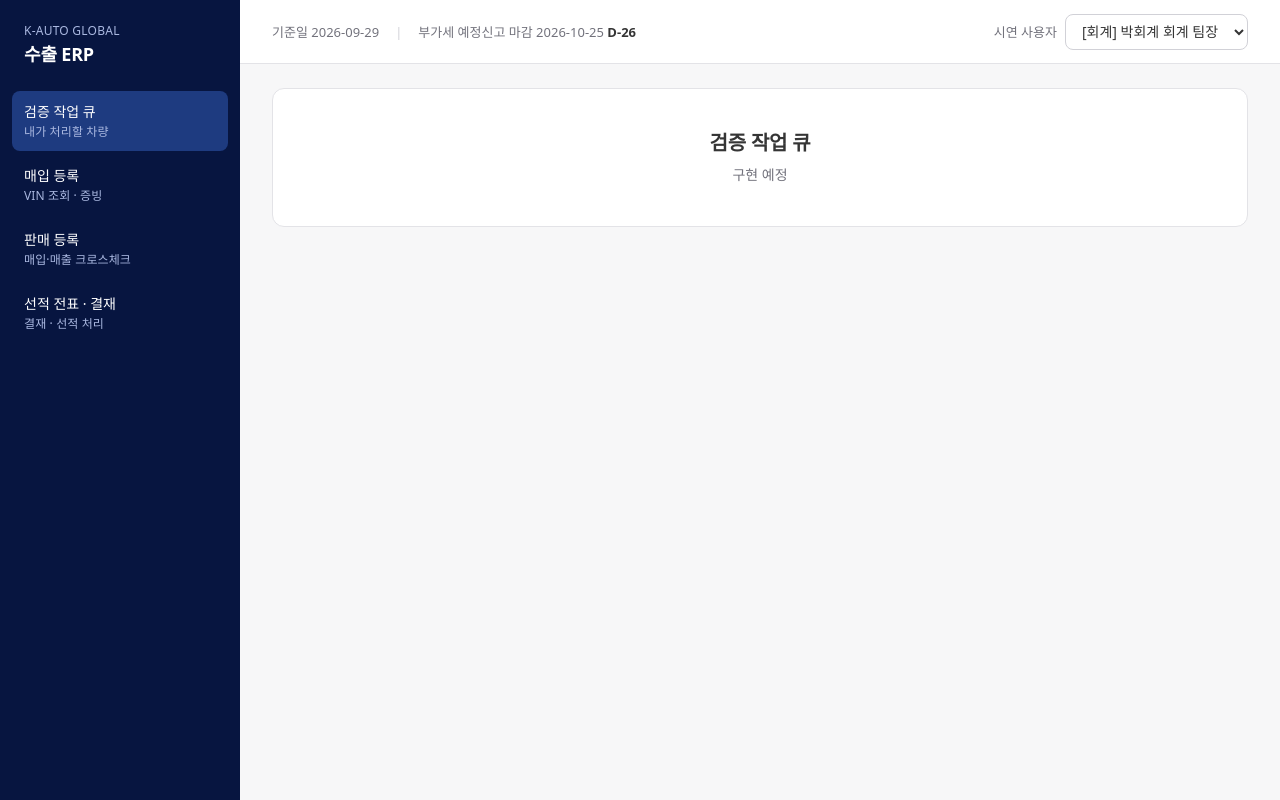
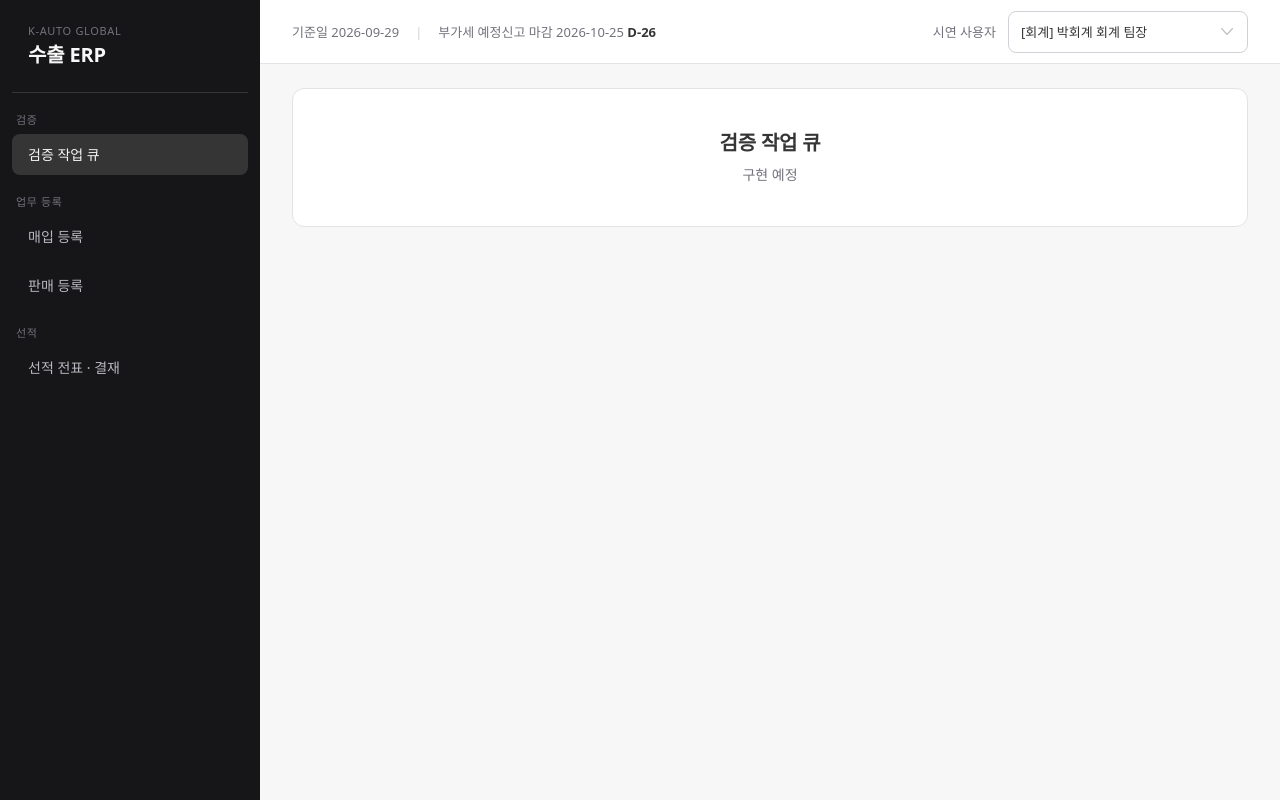
Before and after one commit to MEGUMMY1/export-erp, a React (Vite) app: page /workbench in a window 1280 px wide. Built offline with nearby package versions, Linux system fonts and the light colour scheme; a web font is replaced by a local one.

Commit message:
feat: Dropdown 공통 컴포넌트 추가 및 GNB 스타일 적용

```diff
--- a/src/components/layout/AppLayout.tsx
+++ b/src/components/layout/AppLayout.tsx
@@ -1,14 +1,20 @@
 import { NavLink, Outlet } from 'react-router'
 import { ROLE_LABEL, TODAY } from '../../domain/constants'
 import { dday } from '../../domain/format'
+import { cn } from '../../lib/cn'
 import { useCurrentUser, useData, useErpStore } from '../../store'
-import { cn } from '../../lib/cn'
+import { Dropdown } from '../ui'
 
 const NAV = [
-  { to: '/workbench', label: '검증 작업 큐', desc: '내가 처리할 차량' },
-  { to: '/purchases/new', label: '매입 등록', desc: 'VIN 조회 · 증빙' },
-  { to: '/sales/new', label: '판매 등록', desc: '매입·매출 크로스체크' },
-  { to: '/shipments', label: '선적 전표 · 결재', desc: '결재 · 선적 처리' },
+  { section: '검증', items: [{ to: '/workbench', label: '검증 작업 큐' }] },
+  {
+    section: '업무 등록',
+    items: [
+      { to: '/purchases/new', label: '매입 등록' },
+      { to: '/sales/new', label: '판매 등록' },
+    ],
+  },
+  { section: '선적', items: [{ to: '/shipments', label: '선적 전표 · 결재' }] },
 ]
 
 export function AppLayout() {
@@ -18,23 +24,30 @@ export function AppLayout() {
 
   return (
     <div className="flex min-h-screen">
-      <aside className="sticky top-0 flex h-screen w-60 shrink-0 flex-col bg-brand-90 text-white">
-        <div className="px-6 py-6">
-          <p className="text-label-sm text-brand-30">K-AUTO GLOBAL</p>
-          <p className="mt-1 text-subtitle-lg">수출 ERP</p>
+      <aside className="sticky top-0 flex h-screen w-65 shrink-0 flex-col bg-gray-100 px-3">
+        <div className="border-b border-gray-90 px-4 py-6">
+          <p className="text-label-xs text-gray-70">K-AUTO GLOBAL</p>
+          <p className="mt-1 text-title-md text-gray-10">수출 ERP</p>
         </div>
-        <nav className="flex flex-col gap-1 px-3">
-          {NAV.map((n) => (
+        <nav className="flex flex-col gap-5 py-5">
+          {NAV.map((group) => (
+            <div key={group.section} className="flex flex-col gap-2">
+              <p className="px-1 text-label-xs text-gray-70">{group.section}</p>
+              {group.items.map((n) => (
                 <NavLink
                   key={n.to}
                   to={n.to}
                   className={({ isActive }) =>
-                cn('rounded-lg px-3 py-2.5 transition-colors', isActive ? 'bg-brand-70' : 'hover:bg-brand-80')
+                    cn(
+                      'rounded-lg px-4 py-3 text-label-lg transition-colors',
+                      isActive ? 'bg-gray-90 text-gray-10' : 'text-gray-50 hover:bg-black hover:text-gray-10',
+                    )
                   }
                 >
-              <p className="text-body-md-m">{n.label}</p>
-              <p className="text-caption-sm text-brand-30">{n.desc}</p>
+                  {n.label}
                 </NavLink>
+              ))}
+            </div>
           ))}
         </nav>
       </aside>
@@ -49,20 +62,19 @@ export function AppLayout() {
               <b className="text-gray-90">{dday(data.policy.vatFilingDeadline)}</b>
             </span>
           </div>
-          <label className="flex items-center gap-2 text-body-sm text-gray-70">
-            시연 사용자
-            <select
+          <div className="flex items-center gap-3">
+            <span className="text-body-sm text-gray-70">시연 사용자</span>
+            <Dropdown
+              size="sm"
+              className="w-60"
               value={user.id}
-              onChange={(e) => setCurrentUser(e.target.value)}
-              className="h-9 rounded-lg border border-gray-40 bg-white px-3 text-body-md-m text-gray-90"
-            >
-              {data.users.map((u) => (
-                <option key={u.id} value={u.id}>
-                  [{ROLE_LABEL[u.role]}] {u.name} {u.title}
-                </option>
-              ))}
-            </select>
-          </label>
+              onChange={setCurrentUser}
+              options={data.users.map((u) => ({
+                value: u.id,
+                label: `[${ROLE_LABEL[u.role]}] ${u.name} ${u.title}`,
+              }))}
+            />
+          </div>
         </header>
         <main className="min-w-0 flex-1 px-8 py-6">
           <Outlet />
--- /dev/null
+++ b/src/components/ui/Dropdown.tsx
@@ -0,0 +1,193 @@
+import { useEffect, useId, useRef, useState, type KeyboardEvent, type ReactNode } from 'react'
+import checkIcon from '../../assets/icons/check.svg'
+import chevronDown from '../../assets/icons/chevron-down.svg'
+import { cn } from '../../lib/cn'
+
+export interface DropdownOption<T extends string> {
+  value: T
+  label: ReactNode
+  disabled?: boolean
+}
+
+type Size = 'lg' | 'sm'
+
+interface DropdownProps<T extends string> {
+  options: DropdownOption<T>[]
+  value?: T | null
+  onChange: (value: T) => void
+  placeholder?: string
+  size?: Size
+  /** 상단 라벨 */
+  label?: string
+  required?: boolean
+  error?: string
+  disabled?: boolean
+  readOnly?: boolean
+  className?: string
+}
+
+const triggerSize: Record<Size, string> = {
+  lg: 'h-13 px-4 text-body-lg',
+  sm: 'h-[42px] px-3 text-label-md',
+}
+
+const optionSize: Record<Size, string> = {
+  lg: 'h-10',
+  sm: 'h-8',
+}
+
+export function Dropdown<T extends string>({
+  options,
+  value,
+  onChange,
+  placeholder = '선택',
+  size = 'lg',
+  label,
+  required = false,
+  error,
+  disabled = false,
+  readOnly = false,
+  className,
+}: DropdownProps<T>) {
+  const id = useId()
+  const rootRef = useRef<HTMLDivElement>(null)
+  const [open, setOpen] = useState(false)
+  const [active, setActive] = useState(-1)
+  const selected = options.find((o) => o.value === value)
+  const interactive = !disabled && !readOnly
+
+  useEffect(() => {
+    if (!open) return
+    const onClick = (e: MouseEvent) => {
+      if (!rootRef.current?.contains(e.target as Node)) setOpen(false)
+    }
+    document.addEventListener('mousedown', onClick)
+    return () => document.removeEventListener('mousedown', onClick)
+  }, [open])
+
+  const openMenu = () => {
+    if (!interactive) return
+    setActive(Math.max(0, options.findIndex((o) => o.value === value)))
+    setOpen(true)
+  }
+
+  const select = (option: DropdownOption<T>) => {
+    if (option.disabled) return
+    onChange(option.value)
+    setOpen(false)
+  }
+
+  const move = (step: number) => {
+    if (!options.length) return
+    let next = active
+    for (let i = 0; i < options.length; i++) {
+      next = (next + step + options.length) % options.length
+      if (!options[next].disabled) break
+    }
+    setActive(next)
+  }
+
+  const onKeyDown = (e: KeyboardEvent) => {
+    if (!interactive) return
+    if (!open) {
+      if (['ArrowDown', 'ArrowUp', 'Enter', ' '].includes(e.key)) {
+        e.preventDefault()
+        openMenu()
+      }
+      return
+    }
+    if (e.key === 'ArrowDown') move(1)
+    else if (e.key === 'ArrowUp') move(-1)
+    else if (e.key === 'Enter' || e.key === ' ') {
+      if (options[active]) select(options[active])
+    }
+    else if (e.key === 'Escape') setOpen(false)
+    else return
+    e.preventDefault()
+  }
+
+  return (
+    <div ref={rootRef} className={cn('relative flex flex-col gap-1.5', className)}>
+      {label && (
+        <label htmlFor={id} className="flex gap-0.5 text-caption-md text-gray-80">
+          {label}
+          {required && <span className="text-red-40">*</span>}
+        </label>
+      )}
+
+      <button
+        id={id}
+        type="button"
+        role="combobox"
+        aria-haspopup="listbox"
+        aria-expanded={open}
+        aria-controls={`${id}-listbox`}
+        aria-invalid={!!error}
+        disabled={disabled}
+        onClick={() => (open ? setOpen(false) : openMenu())}
+        onKeyDown={onKeyDown}
+        className={cn(
+          'flex w-full items-center justify-between gap-2 rounded-lg border text-left transition-colors',
+          triggerSize[size],
+          disabled
+            ? 'cursor-not-allowed border-gray-30 bg-gray-20 text-gray-60'
+            : readOnly
+              ? 'cursor-default border-gray-30 bg-gray-10 text-gray-90'
+              : cn(
+                  'bg-white',
+                  error ? 'border-red-40' : open ? 'border-brand-60' : 'border-gray-40 hover:border-brand-30',
+                  selected ? 'text-gray-90' : 'text-gray-50',
+                ),
+        )}
+      >
+        <span className="truncate">{selected?.label ?? placeholder}</span>
+        <span className="flex size-4 shrink-0 items-center justify-center">
+          <img
+            src={chevronDown}
+            width={11.8666}
+            height={6.53333}
+            alt=""
+            className={cn('transition-transform', open && 'rotate-180')}
+          />
+        </span>
+      </button>
+
+      {error && <p className="text-caption-md text-red-40">{error}</p>}
+
+      {open && (
+        <ul
+          id={`${id}-listbox`}
+          role="listbox"
+          className="absolute top-full right-0 left-0 z-50 mt-1.5 flex max-h-72 flex-col gap-[5px] overflow-y-auto rounded-lg border border-brand-60 bg-white p-2"
+        >
+          {options.map((o, i) => {
+            const isSelected = o.value === value
+            return (
+              <li
+                key={o.value}
+                role="option"
+                aria-selected={isSelected}
+                aria-disabled={o.disabled}
+                onMouseEnter={() => setActive(i)}
+                onMouseDown={(e) => e.preventDefault()}
+                onClick={() => select(o)}
+                className={cn(
+                  'flex shrink-0 items-center gap-1 rounded-lg px-2.5 text-body-md',
+                  optionSize[size],
+                  o.disabled
+                    ? 'cursor-not-allowed text-gray-40'
+                    : isSelected || i === active
+                      ? 'cursor-pointer bg-brand-10 text-brand-60'
+                      : 'cursor-pointer text-gray-90',
+                )}
+              >
+                {isSelected && <img src={checkIcon} width={18} height={18} alt="" className="size-4.5 shrink-0" />}
+                <span className="truncate">{o.label}</span>
+              </li>
+            )
+          })}
+        </ul>
+      )}
+    </div>
+  )
+}
--- a/src/components/ui/index.ts
+++ b/src/components/ui/index.ts
@@ -1,5 +1,6 @@
 export { Button } from './Button'
 export { Chip, type ChipTone } from './Chip'
+export { Dropdown, type DropdownOption } from './Dropdown'
 export { Modal } from './Modal'
 export { toast } from './toast'
 export { Toaster } from './Toaster'
```
Also changed, not shown: src/assets/icons/check.svg (added), src/assets/icons/chevron-down.svg (added). Lines whose indentation alone changed are shown as unchanged.
